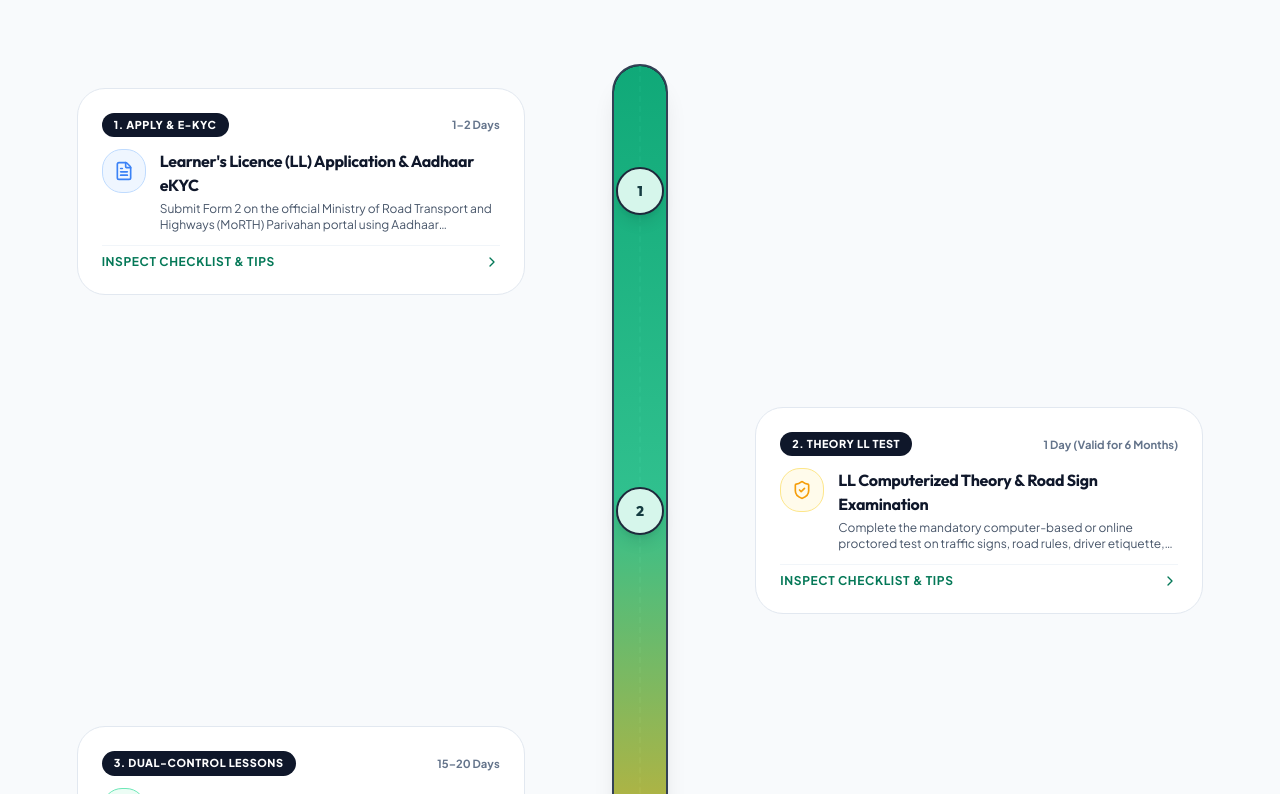
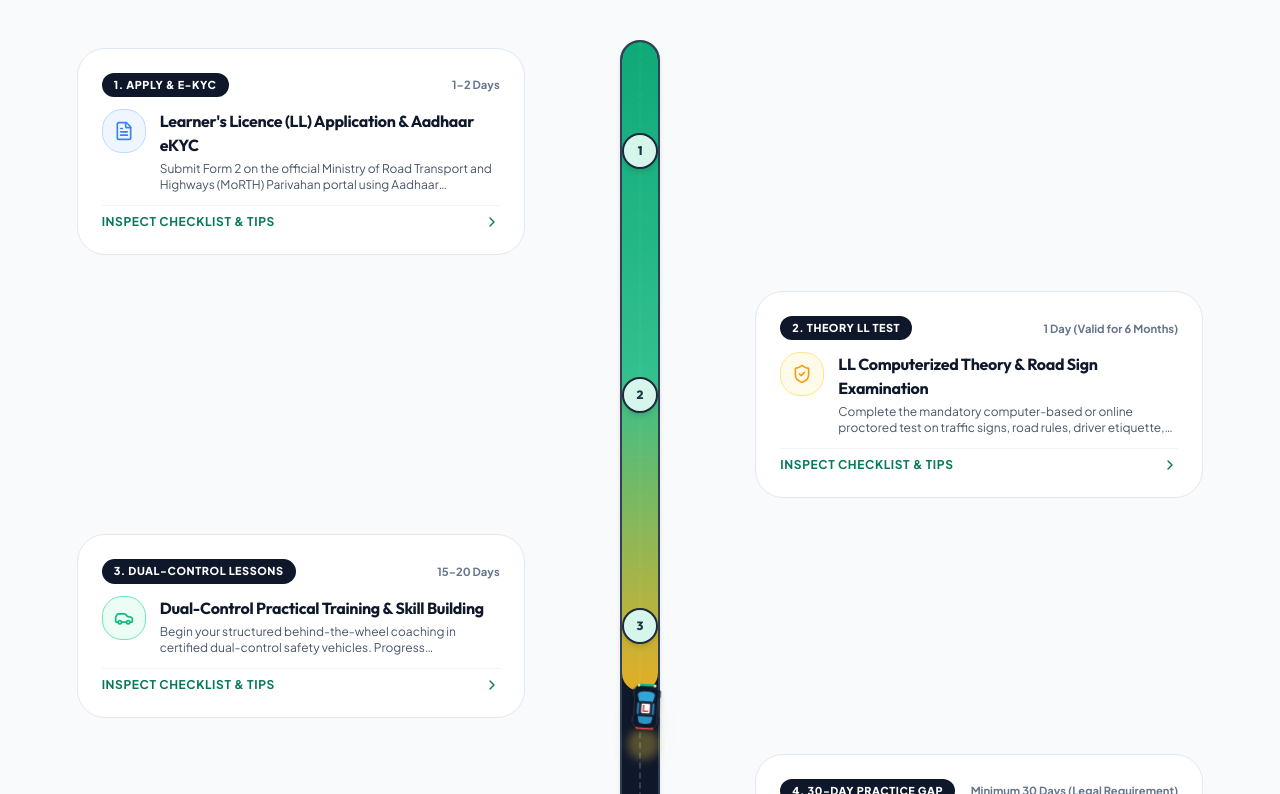
Before and after one commit to Ginuuuuu/Driving-School-Simple, a React (Vite) app: page / in a window 1280 px wide. Shown: the part 1846-2640 px from the top of the page. Built offline with nearby package versions, Linux system fonts and the light colour scheme.

Commit message:
feat: implement ScrollFlowingRoadmap component with scroll-linked car animation and milestone interaction

```diff
--- a/src/components/roadmap/ScrollFlowingRoadmap.tsx
+++ b/src/components/roadmap/ScrollFlowingRoadmap.tsx
@@ -76,11 +76,11 @@ export const ScrollFlowingRoadmap: React.FC<ScrollFlowingRoadmapProps> = ({
   ];
 
   return (
-    <div ref={containerRef} className="relative w-full py-8 lg:py-16 select-none">
+    <div ref={containerRef} className="relative w-full py-4 lg:py-6 select-none">
       {/* FLOWING CENTRAL SERPENTINE ROAD SPINE */}
-      <div className="absolute left-6 md:left-1/2 top-10 bottom-10 -translate-x-1/2 w-10 sm:w-14 z-0 flex flex-col items-center">
+      <div className="absolute left-6 md:left-1/2 top-4 bottom-4 -translate-x-1/2 w-8 sm:w-10 z-0 flex flex-col items-center">
         {/* Outer Asphalt Road Layer */}
-        <div className="relative w-full h-full bg-slate-900 rounded-full border-2 border-slate-700 shadow-xl overflow-hidden flex justify-center">
+        <div className="relative w-full h-full bg-slate-900 rounded-full border-2 border-slate-700 shadow-md overflow-hidden flex justify-center">
           {/* Dashed Center Road Line */}
           <div className="absolute inset-y-0 w-0.5 border-r-2 border-dashed border-slate-600/70" />
 
@@ -98,20 +98,20 @@ export const ScrollFlowingRoadmap: React.FC<ScrollFlowingRoadmapProps> = ({
             x: carX,
             rotate: carRotate,
           }}
-          className="absolute z-20 -translate-x-1/2 pointer-events-none filter drop-shadow-2xl transition-transform"
+          className="absolute z-20 -translate-x-1/2 pointer-events-none filter drop-shadow-xl transition-transform"
         >
           {/* Headlights Glow Beam */}
-          <div className="absolute -bottom-8 left-1/2 -translate-x-1/2 w-10 h-10 bg-amber-300/30 rounded-full blur-md" />
+          <div className="absolute -bottom-6 left-1/2 -translate-x-1/2 w-8 h-8 bg-amber-300/30 rounded-full blur-sm" />
 
           {/* Illustrated Top-Down Learner Car */}
-          <div className="w-8 h-14 sm:w-10 sm:h-16 relative">
+          <div className="w-7 h-12 sm:w-8 sm:h-14 relative">
             <RoadmapCar isCompact />
           </div>
         </motion.div>
       </div>
 
       {/* MILESTONE STATIONS LIST (Alternating Left & Right on Desktop) */}
-      <div className="relative z-10 space-y-12 sm:space-y-20 lg:space-y-28">
+      <div className="relative z-10 space-y-5 sm:space-y-7 lg:space-y-9">
         {steps.map((step, idx) => {
           const isEven = idx % 2 === 0;
           const meta = milestoneIcons[idx] || milestoneIcons[0];
@@ -120,11 +120,11 @@ export const ScrollFlowingRoadmap: React.FC<ScrollFlowingRoadmapProps> = ({
           return (
             <motion.div
               key={step.id}
-              initial={{ opacity: 0, y: 30 }}
+              initial={{ opacity: 0, y: 20 }}
               whileInView={{ opacity: 1, y: 0 }}
-              viewport={{ once: true, margin: '-60px' }}
-              transition={{ duration: 0.5, delay: idx * 0.05 }}
-              className="grid grid-cols-1 md:grid-cols-12 gap-6 items-center"
+              viewport={{ once: true, margin: '-40px' }}
+              transition={{ duration: 0.4, delay: idx * 0.04 }}
+              className="grid grid-cols-1 md:grid-cols-12 gap-3 lg:gap-6 items-center"
             >
               {/* Desktop Left Side Card (if Even) */}
               <div
@@ -146,10 +146,10 @@ export const ScrollFlowingRoadmap: React.FC<ScrollFlowingRoadmapProps> = ({
               <div className="pl-14 md:pl-0 md:col-span-2 flex justify-start md:justify-center">
                 <button
                   onClick={() => setActiveModalStep(step)}
-                  className="group relative flex items-center justify-center w-10 h-10 sm:w-12 sm:h-12 rounded-full bg-white border-2 border-slate-800 shadow-lg hover:scale-110 hover:border-emerald-500 transition-transform duration-200 z-10 cursor-pointer"
+                  className="group relative flex items-center justify-center w-8 h-8 sm:w-9 sm:h-9 rounded-full bg-white border-2 border-slate-800 shadow-md hover:scale-110 hover:border-emerald-500 transition-transform duration-200 z-10 cursor-pointer"
                   title={`Stage ${step.stepNumber}: ${step.title}`}
                 >
-                  <span className="text-xs sm:text-sm font-black font-display text-slate-900 group-hover:text-emerald-700">
+                  <span className="text-xs font-black font-display text-slate-900 group-hover:text-emerald-700">
                     {step.stepNumber}
                   </span>
 
@@ -175,7 +175,7 @@ export const ScrollFlowingRoadmap: React.FC<ScrollFlowingRoadmapProps> = ({
               </div>
 
               {/* Mobile View Card (Always visible on smaller screens) */}
-              <div className="block md:hidden pl-12 sm:pl-16 pr-1 -mt-8 sm:-mt-10">
+              <div className="block md:hidden pl-12 sm:pl-14 pr-1 -mt-7 sm:-mt-8">
                 <MilestoneCard
                   step={step}
                   meta={meta}
```
